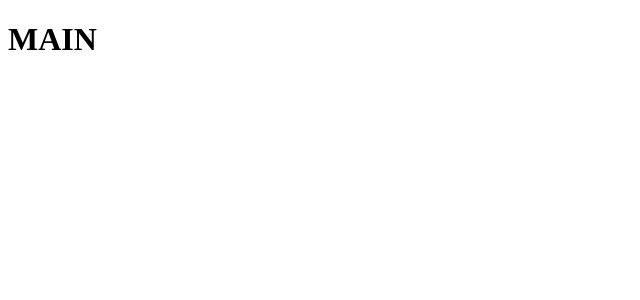
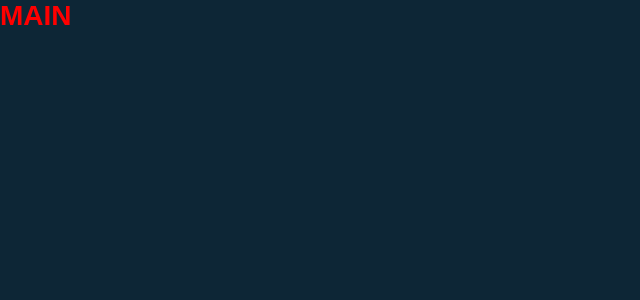
Before and after one commit to Devpe007/project-repos, a React (Create React App) app: page / in a window 1280 px wide. Shown: the top 300 px of the page, without its empty margins (0-640 px from the left). Built offline with nearby package versions, Linux system fonts and the light colour scheme.

Commit message:
create global styling of the application

```diff
--- a/src/App.js
+++ b/src/App.js
@@ -1,10 +1,15 @@
 import React from "react";
+
+import GlobalStyle from './styles/global';
 
 import Routes from "./routes";
 
 function App() {
   return (
-    <Routes />
+    <>
+      <GlobalStyle />
+      <Routes />
+    </>
   );
 };
 
--- a/src/pages/Main/index.js
+++ b/src/pages/Main/index.js
@@ -1,9 +1,11 @@
 import React from "react";
+
+import { Title } from './styles';
 
 function Main() {
   return (
     <div>
-      <h1>MAIN</h1>
+      <Title>MAIN</Title>
     </div>
   );
 };
--- /dev/null
+++ b/src/pages/Main/styles.js
@@ -0,0 +1,5 @@
+import styled from 'styled-components';
+
+export const Title = styled.h1`
+  color: #ff0000;
+`;
--- /dev/null
+++ b/src/styles/global.js
@@ -0,0 +1,35 @@
+import { createGlobalStyle } from 'styled-components';
+
+export default createGlobalStyle`
+  *{
+    margin: 0;
+    padding: 0;
+
+    outline: 0;
+
+    box-sizing: border-box;
+  }
+
+  html, body, #root {
+    min-height: 100%;
+  }
+
+  body {
+    font-size: 14px;
+
+    background: #0d2636;
+
+    -webkit-font-smoothing: antialiased !important;
+  }
+
+  body, input, button {
+    color: #222222;
+
+    font-size: 14px;
+    font-family: Arial, Helvetica, sans-serif;
+  }
+
+  button {
+    cursor: pointer;
+  }
+`;
```
